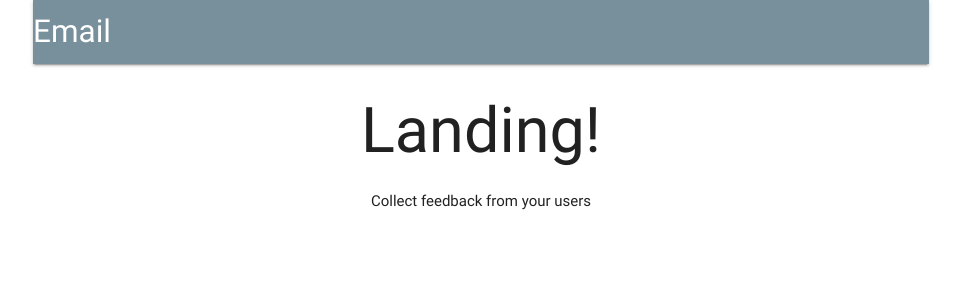
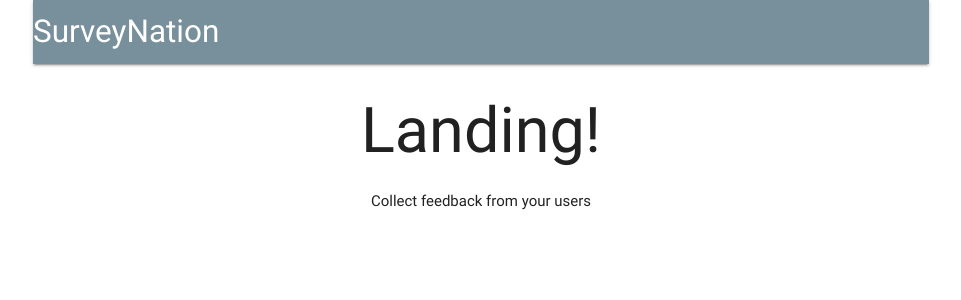
Before and after one commit to dcheng1290/Survey-Collector, a React (Create React App) app in the folder client/: page / in a window 1280 px wide. Shown: the top 300 px of the page, without its empty margins (159-1120 px from the left). Built offline with nearby package versions, Linux system fonts and the light colour scheme; no server answers.

Commit message:
changed header name

```diff
--- a/client/src/components/Header.js
+++ b/client/src/components/Header.js
@@ -34,7 +34,7 @@ class Header extends Component {
       <nav>
         <div className="nav-wrapper blue-grey lighten-1">
           <Link to={this.props.auth ? '/surveys' : '/'} className="brand-logo">
-            Email
+            SurveyNation
           </Link>
           <ul className="right hide-on-med-and-down">{this.renderContent()}</ul>
         </div>
```
